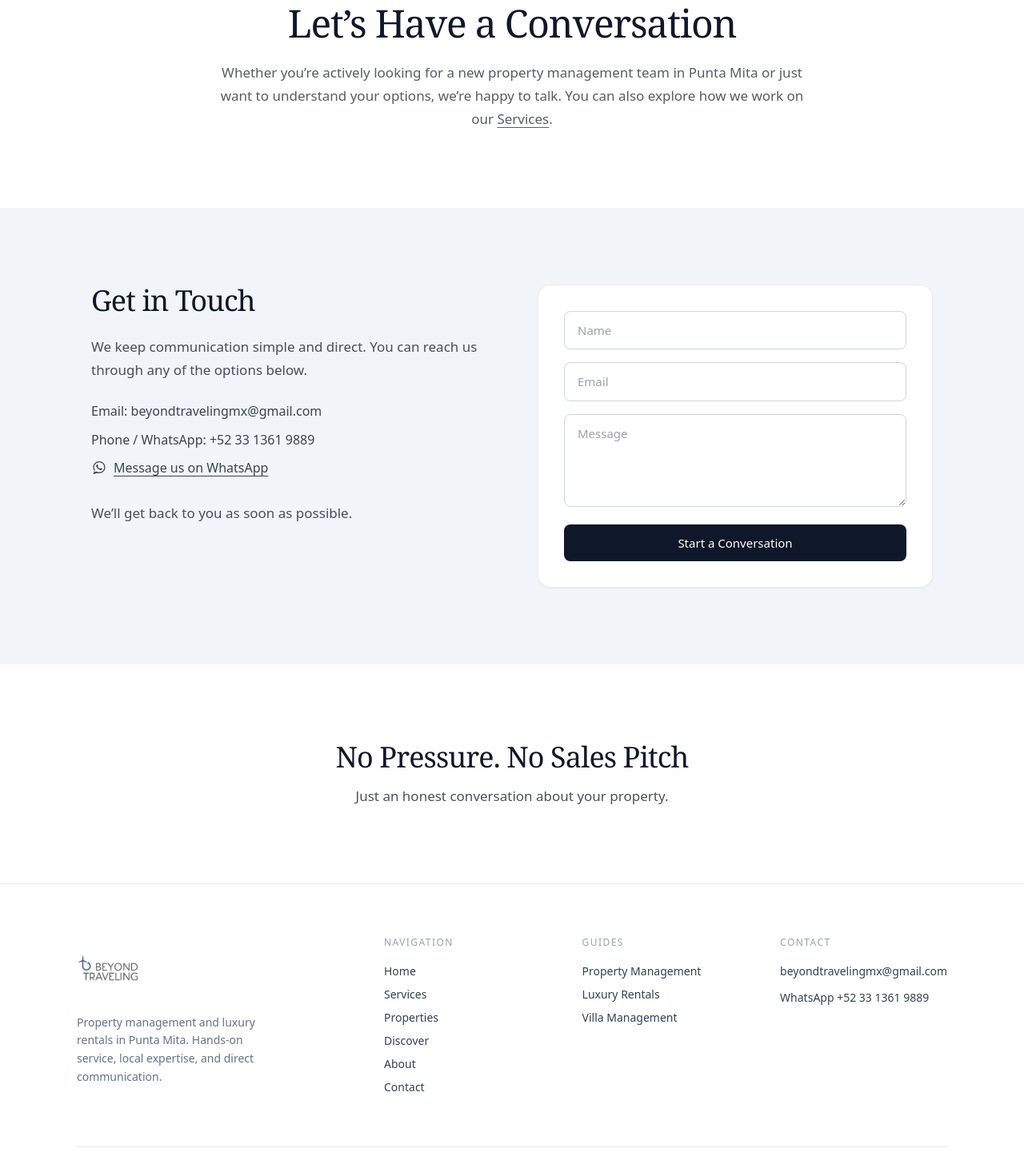
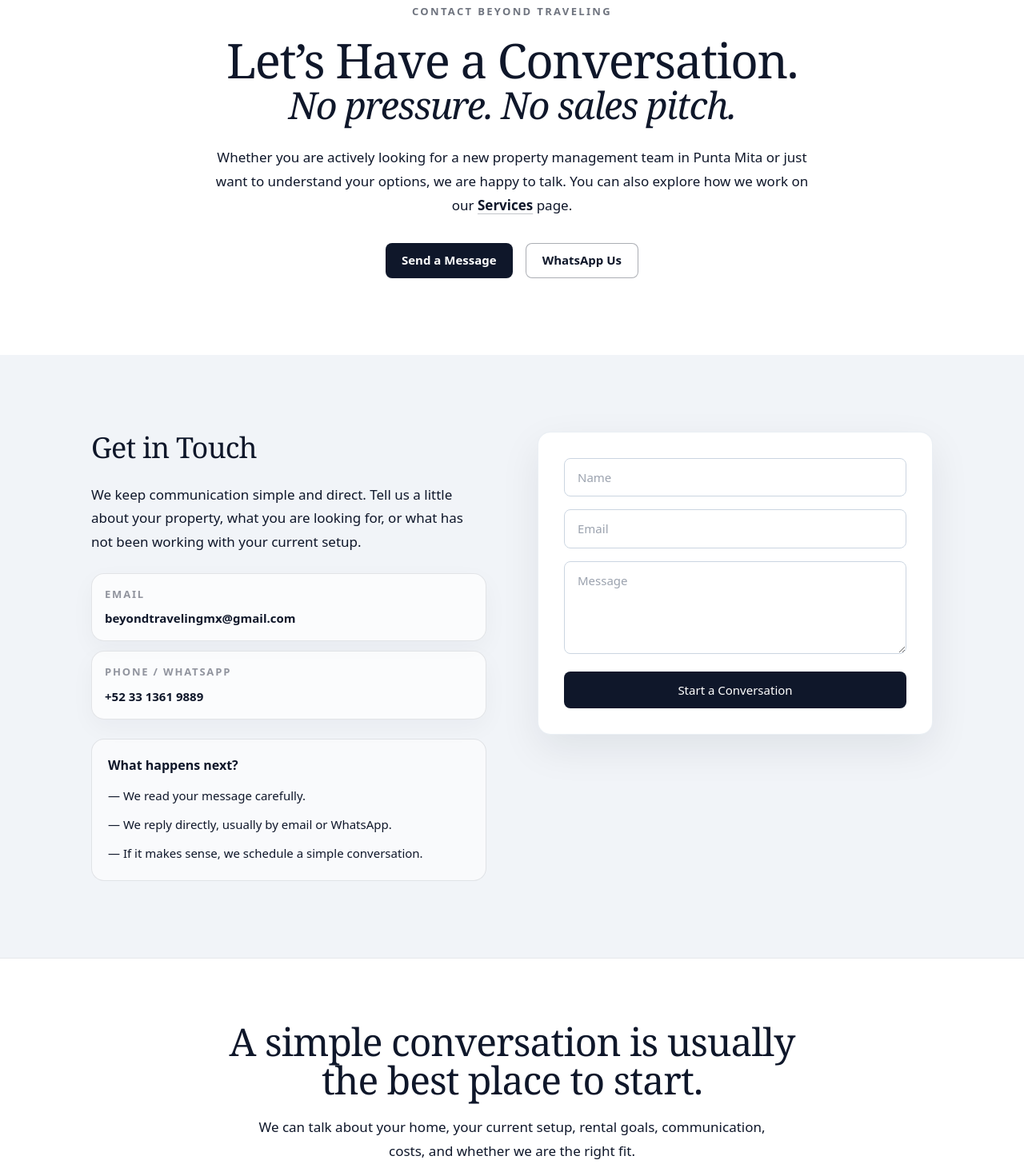
Before and after one commit to jfmichel86/Beyond-traveling-site-new-71, a Next.js app: page /contact in a window 1280 px wide. Shown: the part 220-1681 px from the top of the page at 80% size. Built offline with nearby package versions, Linux system fonts and the light colour scheme.

Commit message:
Update page.tsx

```diff
--- a/app/contact/page.tsx
+++ b/app/contact/page.tsx
@@ -4,113 +4,180 @@ import Container from "@/components/Container";
 import Link from "next/link";
 
 export const metadata = {
-  title: "Contact Property Management Punta Mita",
+  title: "Contact Beyond Traveling | Punta Mita Property Management",
   description:
-    "Get in touch with Beyond Traveling for luxury property management in Punta Mita. Direct communication and fast response.",
+    "Contact Beyond Traveling for luxury property management in Punta Mita. Talk with a local team about property care, guest support, rental results, clear pricing, and no hidden fees.",
 };
 
-/* Shared */
+const PrimaryButton = ({
+  children,
+  href,
+}: {
+  children: React.ReactNode;
+  href: string;
+}) => (
+  <Link
+    href={href}
+    className="inline-flex min-h-11 items-center justify-center rounded-lg bg-slate-900 px-5 text-[15px] font-semibold text-white shadow-sm transition hover:bg-slate-800 focus:outline-none focus:ring-2 focus:ring-slate-900 focus:ring-offset-2"
+  >
+    {children}
+  </Link>
+);
+
+const OutlineAnchor = ({
+  children,
+  href,
+}: {
+  children: React.ReactNode;
+  href: string;
+}) => (
+  <a
+    href={href}
+    target="_blank"
+    rel="noopener noreferrer"
+    className="inline-flex min-h-11 items-center justify-center rounded-lg border border-slate-900/35 bg-white/55 px-5 text-[15px] font-semibold text-slate-900 transition hover:border-slate-900 hover:bg-white focus:outline-none focus:ring-2 focus:ring-slate-900 focus:ring-offset-2"
+  >
+    {children}
+  </a>
+);
+
 const SectionTitle = ({ children }: { children: React.ReactNode }) => (
-  <h2 className="font-serif text-3xl md:text-4xl leading-[1.12] tracking-tight text-slate-900">
+  <h2 className="font-serif text-3xl leading-[1.12] tracking-[-0.02em] text-slate-900 md:text-4xl">
     {children}
   </h2>
 );
 
 const Body = ({ children }: { children: React.ReactNode }) => (
-  <p className="text-[17px] text-slate-900/75 leading-[1.7]">
-    {children}
-  </p>
+  <p className="text-[17px] leading-[1.75] text-slate-900/72">{children}</p>
 );
 
-/* INTRO */
+const ContactOption = ({
+  label,
+  value,
+  href,
+}: {
+  label: string;
+  value: string;
+  href: string;
+}) => (
+  <a
+    href={href}
+    target={href.startsWith("http") ? "_blank" : undefined}
+    rel={href.startsWith("http") ? "noopener noreferrer" : undefined}
+    className="block rounded-2xl border border-slate-900/10 bg-white/70 p-4 shadow-[0_10px_30px_rgba(15,23,42,0.04)] transition hover:bg-white hover:shadow-[0_16px_40px_rgba(15,23,42,0.08)] focus:outline-none focus:ring-2 focus:ring-slate-900 focus:ring-offset-2"
+  >
+    <p className="text-[13px] font-semibold uppercase tracking-[0.14em] text-slate-900/45">
+      {label}
+    </p>
+    <p className="mt-2 break-words text-[15px] font-semibold leading-6 text-slate-900">
+      {value}
+    </p>
+  </a>
+);
+
 const ContactIntro = () => (
   <section className="bg-white">
     <Container>
-     <div className="py-16 md:py-24 text-center max-w-[760px] mx-auto">
-        <h1 className="font-serif text-4xl md:text-5xl tracking-tight leading-[1.08] text-slate-900 max-w-[800px] mx-auto">   Let’s Have a Conversation </h1>
+      <div className="mx-auto max-w-[820px] py-16 text-center md:py-24">
+        <p className="mb-5 text-[13px] font-semibold uppercase tracking-[0.18em] text-slate-900/60">
+          Contact Beyond Traveling
+        </p>
 
-        <p className="mt-6 text-[17px] leading-[1.7] text-slate-900/70">
-  Whether you’re actively looking for a new property management team in Punta Mita or just want to understand your options, we’re happy to talk. You can also explore how we work on our{" "}
-  <Link href="/services" className="underline underline-offset-4 hover:text-slate-900">
+        <h1 className="mx-auto max-w-[820px] font-serif text-4xl leading-[1.06] tracking-[-0.025em] text-slate-900 md:text-6xl">
+          Let’s Have a Conversation.
+          <span className="block italic text-[0.78em] leading-[1.15]">
+            No pressure. No sales pitch.
+          </span>
+        </h1>
+
+        <p className="mx-auto mt-6 max-w-[760px] text-[17px] leading-[1.75] text-slate-900/72">
+          Whether you are actively looking for a new property management team in
+          Punta Mita or just want to understand your options, we are happy to
+          talk. You can also explore how we work on our{" "}
+          <Link
+            href="/services"
+            className="font-semibold underline decoration-slate-900/25 underline-offset-4 transition hover:decoration-slate-900"
+          >
             Services
-  </Link>.
+          </Link>{" "}
+          page.
         </p>
+
+        <div className="mt-8 flex flex-wrap justify-center gap-4">
+          <PrimaryButton href="#contact-form">Send a Message</PrimaryButton>
+          <OutlineAnchor href="https://wa.me/523313619889">
+            WhatsApp Us
+          </OutlineAnchor>
+        </div>
       </div>
     </Container>
   </section>
 );
 
-/* CONTACT + FORM */
 const ContactSection = () => {
   return (
-    <section className="bg-[#f1f4f8] overflow-hidden">
+    <section id="contact-form" className="overflow-hidden bg-[#f1f4f8]">
       <div className="mx-auto max-w-[1100px] px-6 py-16 md:py-24">
-    <div className="grid grid-cols-1 gap-10 md:grid-cols-12 md:gap-16">
-
-        {/* LEFT — TEXT */}
-        <div className="md:col-span-6 space-y-6 max-w-full md:max-w-[520px] min-w-0">
-
+        <div className="grid grid-cols-1 gap-10 md:grid-cols-12 md:items-start md:gap-16">
+          <div className="min-w-0 space-y-6 md:col-span-6">
             <SectionTitle>Get in Touch</SectionTitle>
 
             <Body>
-            We keep communication simple and direct. You can reach us through any of the options below.
+              We keep communication simple and direct. Tell us a little about
+              your property, what you are looking for, or what has not been
+              working with your current setup.
             </Body>
 
-          <div className="text-[16px] leading-[1.7] text-slate-900/80 space-y-2 break-words">
-            <p>Email: beyondtravelingmx@gmail.com</p>
-            <p>Phone / WhatsApp: +52 33 1361 9889</p>
-           <p>
-  <a
+            <div className="grid gap-3">
+              <ContactOption
+                label="Email"
+                value="beyondtravelingmx@gmail.com"
+                href="mailto:beyondtravelingmx@gmail.com"
+              />
+
+              <ContactOption
+                label="Phone / WhatsApp"
+                value="+52 33 1361 9889"
                 href="https://wa.me/523313619889"
-    className="inline-flex max-w-full items-center gap-2 underline underline-offset-4 hover:opacity-80 transition"
-  >
-    <svg
-      xmlns="http://www.w3.org/2000/svg"
-      viewBox="0 0 32 32"
-      className="w-5 h-5"
-      fill="currentColor"
-    >
-      <path d="M16 3C9.373 3 4 8.373 4 15c0 2.638.858 5.077 2.313 7.06L4 29l7.153-2.252A11.937 11.937 0 0 0 16 27c6.627 0 12-5.373 12-12S22.627 3 16 3zm0 22c-1.872 0-3.644-.5-5.184-1.374l-.37-.22-4.247 1.337 1.388-4.136-.241-.387A9.958 9.958 0 0 1 6 15c0-5.523 4.477-10 10-10s10 4.477 10 10-4.477 10-10 10zm5.393-7.382c-.294-.147-1.737-.857-2.007-.955-.27-.098-.467-.147-.664.147-.197.294-.762.955-.934 1.152-.172.197-.344.221-.638.074-.294-.147-1.24-.457-2.363-1.457-.873-.779-1.462-1.74-1.634-2.034-.172-.294-.018-.453.129-.6.132-.131.294-.344.441-.516.147-.172.197-.294.294-.49.098-.197.049-.369-.025-.516-.074-.147-.664-1.602-.91-2.193-.24-.577-.485-.498-.664-.507-.172-.009-.369-.011-.566-.011-.197 0-.516.074-.787.369-.27.294-1.033 1.01-1.033 2.459 0 1.449 1.058 2.847 1.205 3.044.147.197 2.083 3.183 5.043 4.464.705.304 1.254.485 1.683.621.707.225 1.35.193 1.86.117.567-.084 1.737-.71 1.982-1.396.245-.686.245-1.274.172-1.396-.074-.123-.27-.197-.566-.344z"/>
-    </svg>
-    Message us on WhatsApp
-  </a>
-</p>
+              />
             </div>
 
-          <Body>
-            We’ll get back to you as soon as possible.
-          </Body>
+            <div className="rounded-2xl border border-slate-900/10 bg-white/55 p-5">
+              <p className="text-[16px] font-semibold text-slate-900">
+                What happens next?
+              </p>
 
-        </div>
-
-        {/* RIGHT — FORM */}
-        <div className="md:col-span-6 min-w-0">
-          <div className="w-full overflow-hidden bg-white rounded-2xl border border-slate-200/70 p-6 md:p-8 shadow-sm">
-             <ContactForm />
-
+              <ul className="mt-3 space-y-2 text-[15px] leading-7 text-slate-900/72">
+                <li>— We read your message carefully.</li>
+                <li>— We reply directly, usually by email or WhatsApp.</li>
+                <li>— If it makes sense, we schedule a simple conversation.</li>
+              </ul>
             </div>
           </div>
 
+          <div className="min-w-0 md:col-span-6">
+            <div className="w-full overflow-hidden rounded-2xl border border-slate-200/70 bg-white p-6 shadow-[0_18px_50px_rgba(15,23,42,0.08)] md:p-8">
+              <ContactForm />
+            </div>
+          </div>
         </div>
       </div>
     </section>
   );
 };
 
-/* CLOSING */
 const ContactClosing = () => (
-  <section className="bg-white">
+  <section className="border-t border-slate-900/8 bg-white">
     <Container>
-      <div className="py-16 md:py-24 text-center max-w-[680px] mx-auto space-y-4">
+      <div className="mx-auto max-w-[780px] py-14 text-center md:py-20">
+        <h2 className="font-serif text-3xl leading-[1.12] tracking-[-0.02em] text-slate-900 md:text-5xl">
+          A simple conversation is usually the best place to start.
+        </h2>
 
-        <h3 className="font-serif text-3xl md:text-4xl leading-[1.12] tracking-tight text-slate-900">
-          No Pressure. No Sales Pitch
-        </h3>
-
-        <p className="text-[17px] text-slate-900/75">
-          Just an honest conversation about your property.
+        <p className="mx-auto mt-5 max-w-[680px] text-[17px] leading-[1.75] text-slate-900/72">
+          We can talk about your home, your current setup, rental goals,
+          communication, costs, and whether we are the right fit.
         </p>
-
       </div>
     </Container>
   </section>
@@ -118,10 +185,10 @@ const ContactClosing = () => (
 
 export default function ContactPage() {
   return (
-    <div className="min-h-screen bg-white overflow-x-hidden">
+    <main className="min-h-screen overflow-x-hidden bg-white">
       <ContactIntro />
       <ContactSection />
       <ContactClosing />
-    </div>
+    </main>
   );
 }
```
Lines whose indentation alone changed are shown as unchanged.
